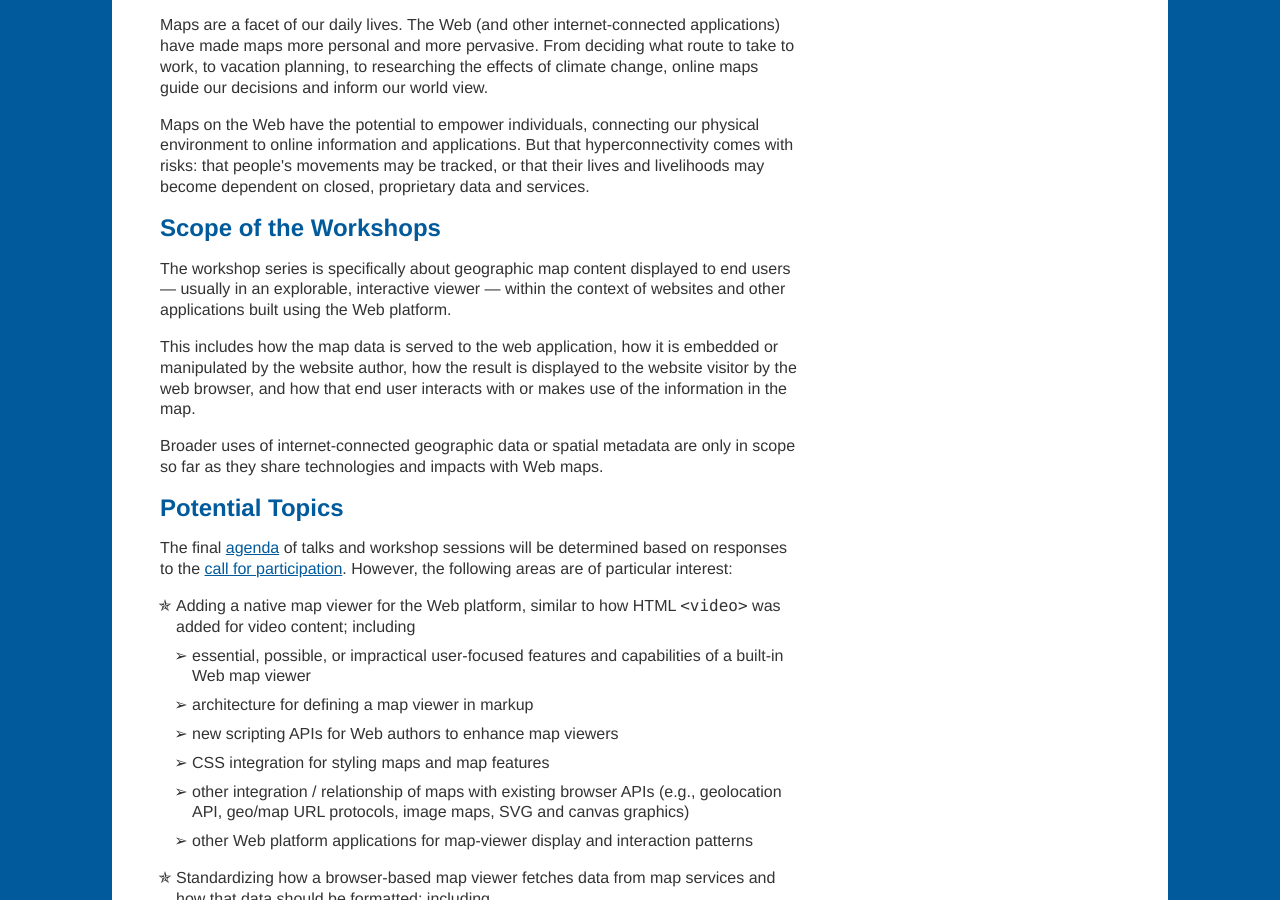
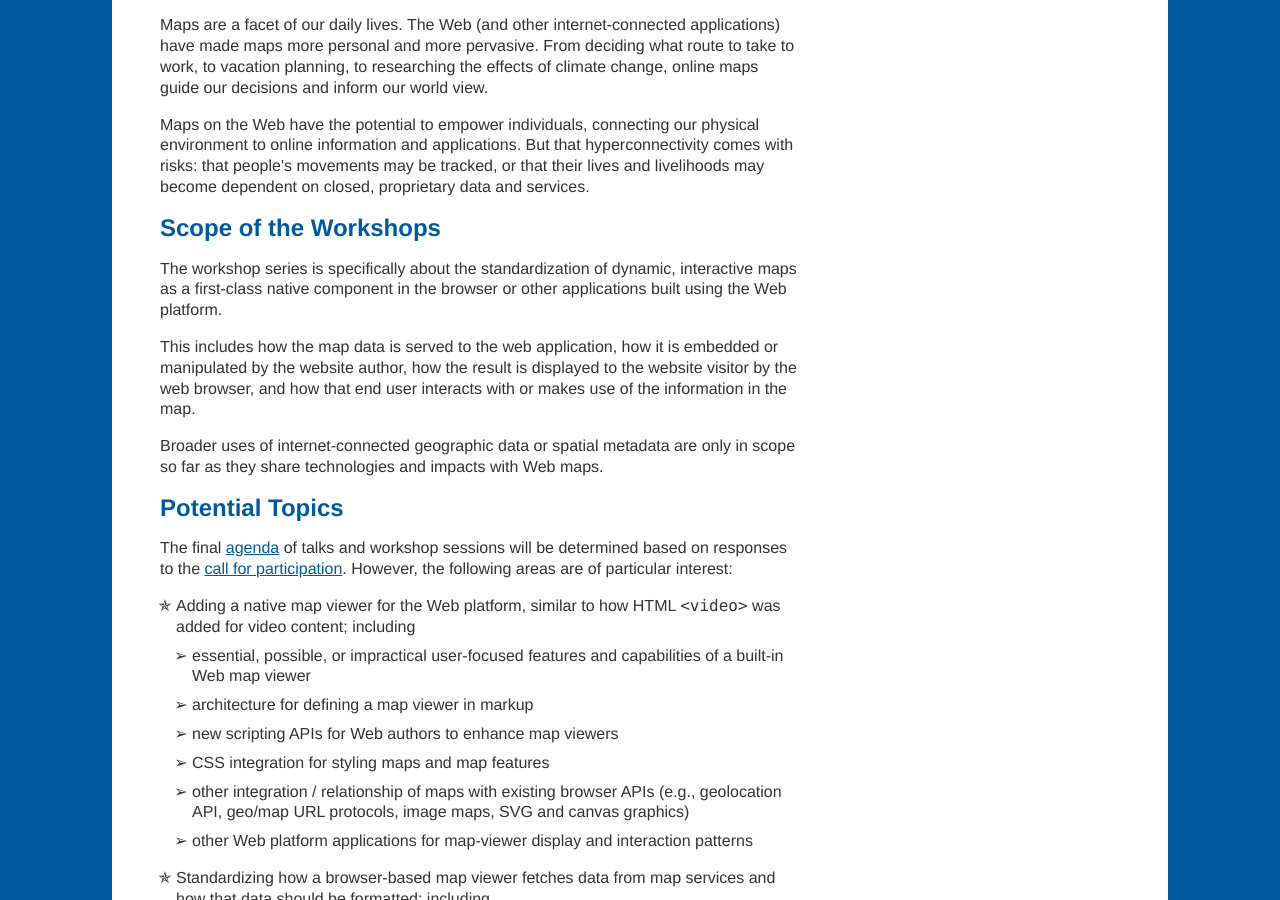
Before and after one commit to Maps4HTML/Maps4HTML-Workshop-2020, a Jekyll site: the page built from index.html, in a window 1280 px wide and 900 px high, scrolled down 1408 px. Built offline with Jekyll 4.4.1, drawn with Linux system fonts in a browser that asks for light colours.

Commit message:
Update scope statement. Closes #42

```diff
--- a/index.html
+++ b/index.html
@@ -67,9 +67,9 @@ permalink: "/"
 
 <h2 id="scope">Scope of the Workshops</h2>
 <p>
-  The workshop series is specifically about geographic map content displayed to end users —
-  usually in an explorable, interactive viewer —
-  within the context of websites and other applications built using the Web platform.
+  The workshop series is specifically about the standardization of dynamic,
+  interactive maps as a first-class native component in the browser or other
+  applications built using the Web platform.
 </p>
 <p>
   This includes how the map data is served to the web application,
```
